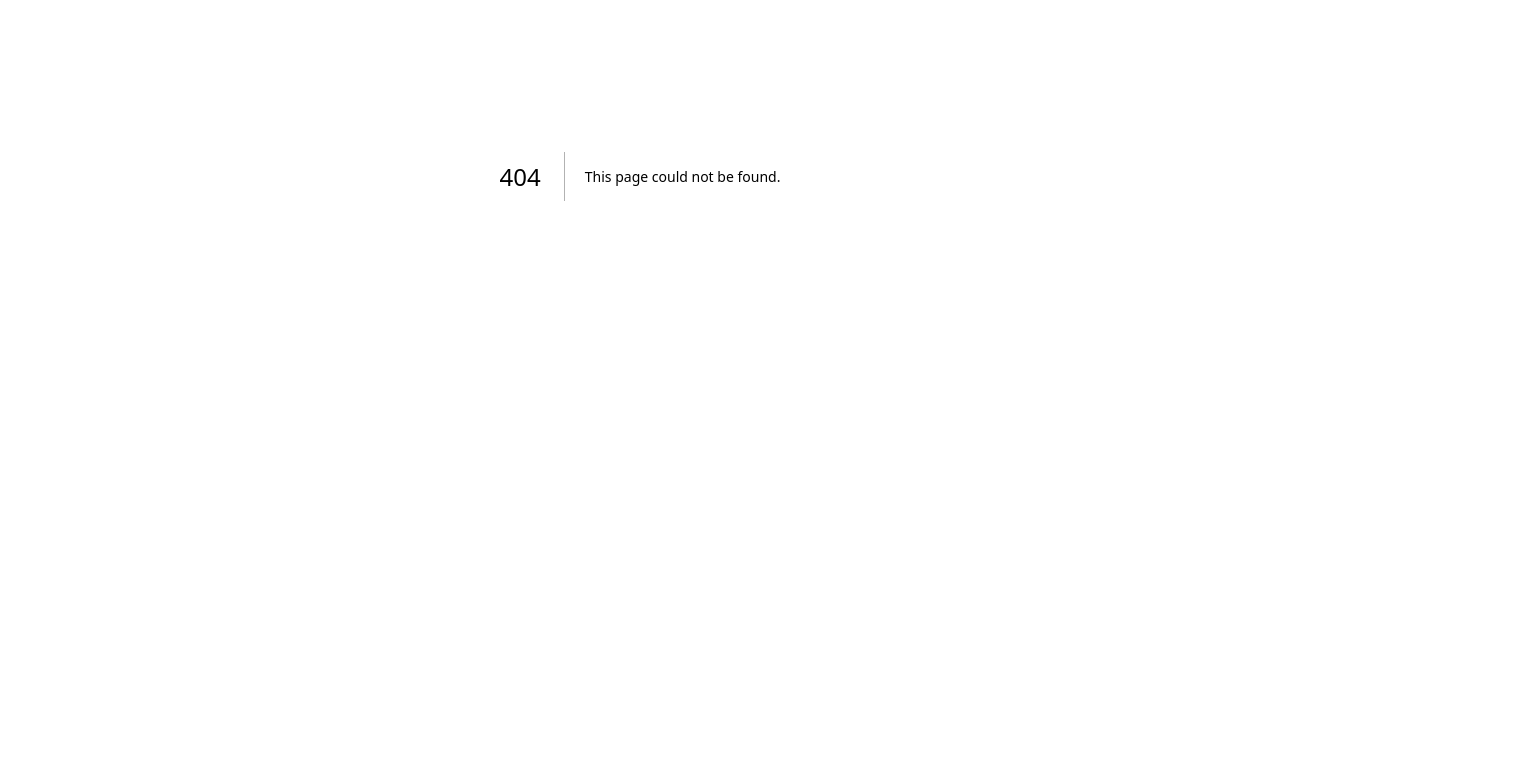
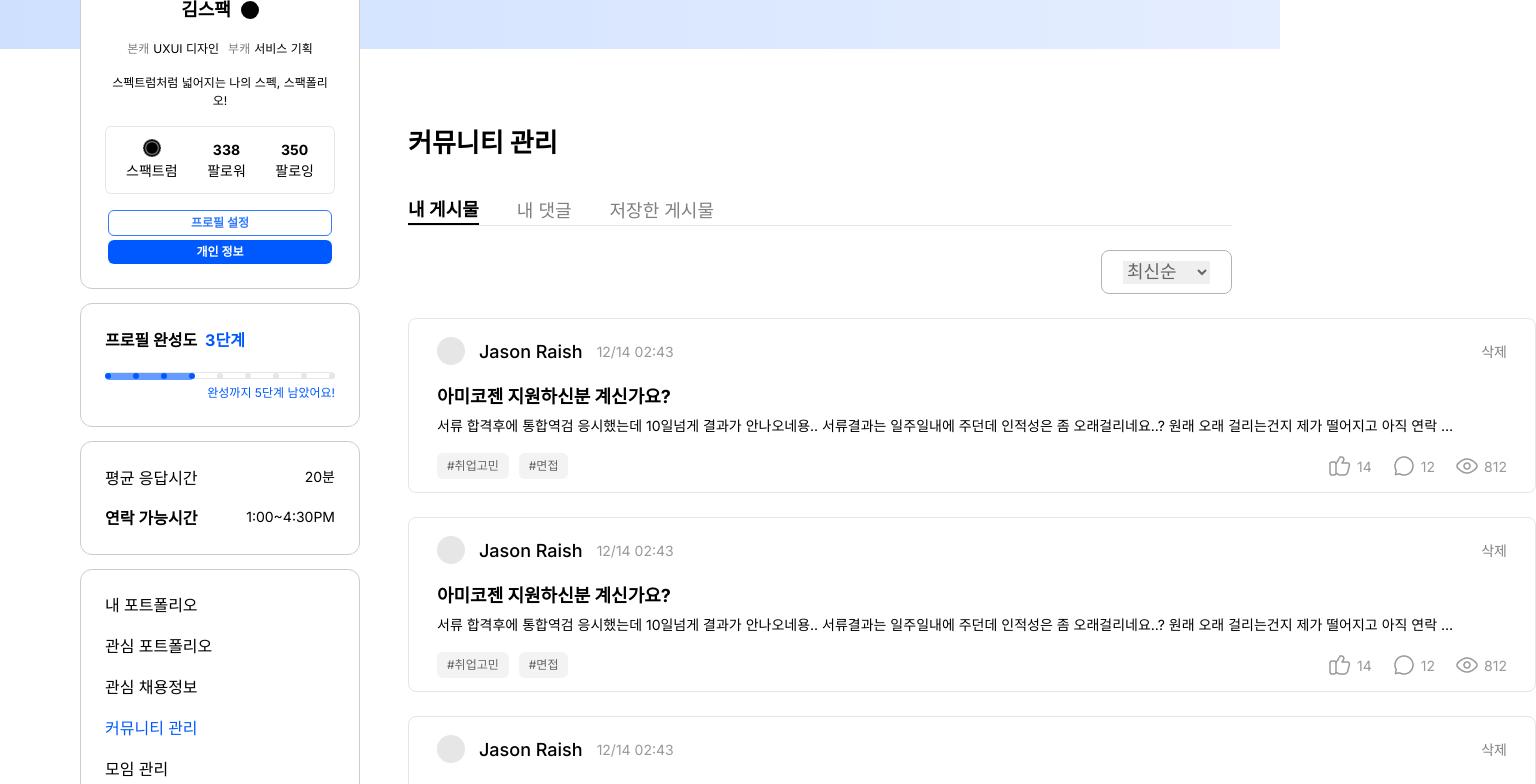
Before and after one commit to 9weeks-app-web/Team-4, a Next.js app: page /mypage/community in a window 1280 px wide. Before the commit this address had no page. Shown: the part 320-1104 px from the top of the page, 1536 px wide, since content can reach past the window. Before the commit the page ends 896 px from the top, so only its background shows below. Built offline with nearby package versions, Linux system fonts and the light colour scheme.

Commit message:
Feat: 커뮤니티 관리 페이지 퍼블리싱

```diff
--- /dev/null
+++ b/src/app/mypage/community/(components)/card/PostCard.tsx
@@ -0,0 +1,45 @@
+import eyeImg from "/public/images/eye.png"
+import chatBubbleImg from "/public/images/chat.png"
+import likeImg from "/public/images/like.png"
+import Image from 'next/image'
+
+const PostCard = () => {
+    return (
+        <div className="h-[175px] min-w-[1128px] bg-neutral-0 rounded-[8px] border-[1px] border-neutral-10 px-[28px] py-[18px]">
+            <div className="flex-col">
+                <div className="flex items-center gap-x-[14px]">
+                    <div className="h-[28px] w-[28px] bg-neutral-10 rounded-full"></div>
+                    <div className="font-medium text-[18px]">Jason Raish</div>
+                    <div className="text-neutral-40 text-[14px]">12/14 02:43</div>
+                    <div className="ml-auto">
+                        <button className="text-neutral-50 text-[14px]">삭제</button>
+                    </div>
+                </div>
+                <div className="pt-[18px] py-[10px]">
+                    <div className="font-bold text-[18px]">아미코젠 지원하신분 계신가요?</div>
+                    <div className="w-[95%] text-[14px] truncate break-all pt-[5px]">서류 합격후에 통합역검 응시했는데 10일넘게 결과가 안나오네용.. 서류결과는 일주일내에 주던데 인적성은 좀 오래걸리네요..? 원래 오래 걸리는건지 제가 떨어지고 아직 연락 못받은건지..내일 한번 문의해볼까싶네요</div>
+                    <div className="flex gap-x-[10px] pt-[17px]">
+                        <div className="flex items-center h-[26px] px-[10px] text-[12px] text-neutral-60 bg-neutral-5 rounded-[6px]">#취업고민</div>
+                        <div className="flex items-center h-[26px] px-[10px] text-[12px] text-neutral-60 bg-neutral-5 rounded-[6px]">#면접</div>
+                        <div className="ml-auto flex items-center justify-between space-x-[20px]">
+                            <div className="flex items-center space-x-[5px]">
+                                <Image src={likeImg} className="h-[24px] w-[24px]" />
+                                <div className="text-[14px] text-neutral-40">14</div>
+                            </div>
+                            <div className="flex items-center space-x-[5px]">
+                                <Image src={chatBubbleImg} className="h-[24px] w-[24px]" />
+                                <div className="text-[14px] text-neutral-40">12</div>
+                            </div>
+                            <div className="flex items-center space-x-[5px]">
+                                <Image src={eyeImg} className="h-[24px] w-[24px]" />
+                                <div className="text-[14px] text-neutral-40">812</div>
+                            </div>
+                        </div>
+                    </div>
+                </div>
+            </div >
+        </div >
+    )
+}
+
+export default PostCard
--- /dev/null
+++ b/src/app/mypage/community/(components)/section/MyCommentSection.tsx
@@ -0,0 +1,26 @@
+import BasicButton from "@/app/mypage/(components)/button/BasicButton"
+import PostCard from "../card/PostCard"
+import PaginationButton from "@/app/mypage/(components)/button/PaginationButton"
+import SelectBoxButton from "@/app/mypage/(components)/button/SelectBoxButton"
+
+const MyCommentSection = () => {
+    return (
+        <>
+            <div className="flex justify-end space-x-4 py-[24px]">
+                <SelectBoxButton options={['최신순', '오래된순', '인기순']} />
+            </div>
+            <div className="grid gap-6">
+                <PostCard />
+                <PostCard />
+                <PostCard />
+                <PostCard />
+                <PostCard />
+            </div>
+            <div className="pt-[80px]">
+                <PaginationButton />
+            </div>
+        </>
+    )
+}
+
+export default MyCommentSection
--- /dev/null
+++ b/src/app/mypage/community/(components)/section/MyPostSection.tsx
@@ -0,0 +1,26 @@
+import BasicButton from "@/app/mypage/(components)/button/BasicButton"
+import PostCard from "../card/PostCard"
+import PaginationButton from "@/app/mypage/(components)/button/PaginationButton"
+import SelectBoxButton from "@/app/mypage/(components)/button/SelectBoxButton"
+
+const MyPostSection = () => {
+    return (
+        <>
+            <div className="flex justify-end space-x-4 py-[24px]">
+                <SelectBoxButton options={['최신순', '오래된순', '인기순']} />
+            </div>
+            <div className="grid gap-6">
+                <PostCard />
+                <PostCard />
+                <PostCard />
+                <PostCard />
+                <PostCard />
+            </div>
+            <div className="pt-[80px]">
+                <PaginationButton />
+            </div>
+        </>
+    )
+}
+
+export default MyPostSection
--- /dev/null
+++ b/src/app/mypage/community/(components)/section/SavePostSection.tsx
@@ -0,0 +1,26 @@
+import BasicButton from "@/app/mypage/(components)/button/BasicButton"
+import PostCard from "../card/PostCard"
+import PaginationButton from "@/app/mypage/(components)/button/PaginationButton"
+import SelectBoxButton from "@/app/mypage/(components)/button/SelectBoxButton"
+
+const SavePostSection = () => {
+    return (
+        <>
+            <div className="flex justify-end space-x-4 py-[24px]">
+                <SelectBoxButton options={['최신순', '오래된순', '인기순']} />
+            </div>
+            <div className="grid gap-6">
+                <PostCard />
+                <PostCard />
+                <PostCard />
+                <PostCard />
+                <PostCard />
+            </div>
+            <div className="pt-[80px]">
+                <PaginationButton />
+            </div>
+        </>
+    )
+}
+
+export default SavePostSection;
--- /dev/null
+++ b/src/app/mypage/community/page.tsx
@@ -0,0 +1,39 @@
+'use client';
+import { useState } from "react";
+import MyPostSection from "./(components)/section/MyPostSection";
+import MyCommentSection from "./(components)/section/MyCommentSection";
+import SavePostSection from "./(components)/section/SavePostSection";
+import LargeHead from "../(components)/head/LargeHead";
+import TabComponent from "../(components)/button/TabButton";
+
+const CommunityPage = () => {
+    const data = [
+        {
+            id: 0,
+            title: "내 게시물",
+            section: <MyPostSection />
+
+        },
+        {
+            id: 1,
+            title: "내 댓글",
+            section: <MyCommentSection />
+        },
+        {
+            id: 2,
+            title: "저장한 게시물",
+            section: <SavePostSection />
+        },
+    ];
+    const [index, setIndex] = useState(0);
+    return (
+        <div className="max-w-[1152px]">
+            <div className="pb-[34px]">
+                <LargeHead content="커뮤니티 관리" />
+            </div>
+            <TabComponent data={data} />
+        </div>
+    )
+}
+
+export default CommunityPage
```
